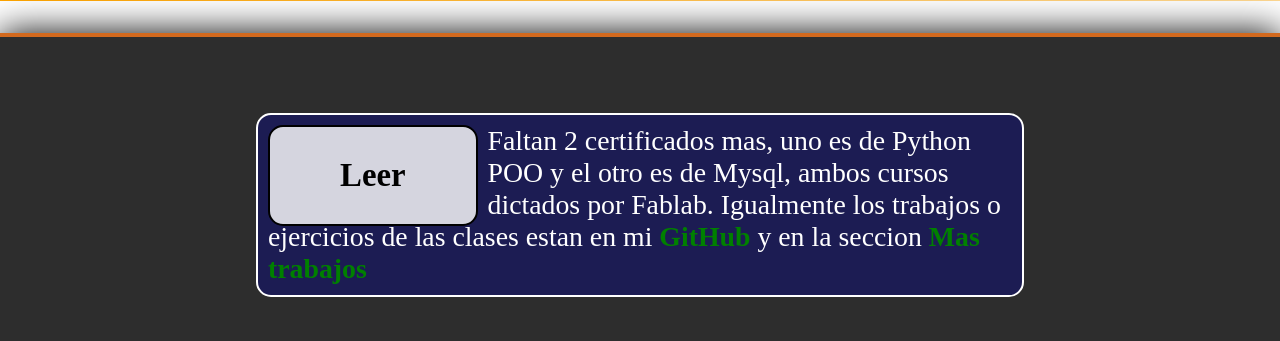
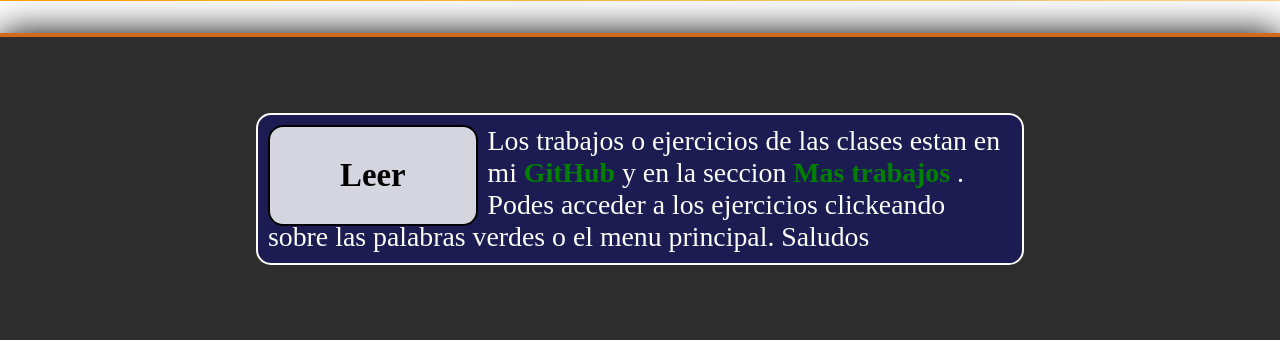
Before and after one commit to 38634169-walter/web_portfolio-conDjango, a Django app: page /info in a window 1280 px wide. Shown: the part 458-799 px from the top of the page. Run offline with Django 3.2, Linux system fonts and the light colour scheme; some libraries are stand-ins or nearby versions.

Commit message:
cambios en certificados

```diff
--- a/aplicaciones/INDEX/static/css/header--.css
+++ b/aplicaciones/INDEX/static/css/header---.css
@@ -31,7 +31,7 @@ li{
 }
 
 .nom{
-    width:30%;
+    width:24%;
     margin-top:0;
     height:1cm;
     line-height: 1cm;
@@ -39,13 +39,13 @@ li{
 }
 .nom>h1{
     color:white;
-    font-size: calc(1vw + 15px);
+    font-size: calc(1vw + 13px);
     text-align: center;
     font-weight: bold;
 }
 
 .menu{
-    width:70%;
+    width:77%;
     text-align:right;
     margin-right:10px;
     margin-top: 0;
@@ -54,7 +54,7 @@ li{
     position:relative;
     display:inline-block;
     color:white;
-    padding:0px 15px;
+    padding:0px 10px;
     font-size: calc(1vw + 7px);
     cursor:pointer;
 }
--- a/aplicaciones/INDEX/templates/index.html
+++ b/aplicaciones/INDEX/templates/index.html
@@ -25,12 +25,12 @@
                     <li>
                         <h1>Mis conocimientos</h1>
                         <p>
-                        -Conocimientos en HTML, CSS, JAVASCRIPT,
-                        ,BOOTSTRAP, JQUERY, PYTHON, DJANGO, C++ y WORDPRESS<br>
+                        -Conocimientos en C++, HTML, CSS, JAVASCRIPT
+                        , JQUERY, PYTHON POO, DJANGO, MYSQL y WORDPRESS<br>
                         -Estudio en UTN (Universidad Tecnologica Nacional)<br>
                         -Cursos realizado de fullstack HTML, CSS y Javascript
                         con Django y SQLite.<br>
-                        -Otros 3 cursos realizados de Python POO, Mysql y Wordpress.<br>
+                        -3 cursos mas realizados de Python POO, Mysql y Wordpress.<br>
                         -Uso de git-hub y git-bash para proyectos.<br>
                         -Ingles avanzado (sin problemas de tener una entrevista en ingles)
                         </p>
--- a/aplicaciones/INDEX/templates/info.html
+++ b/aplicaciones/INDEX/templates/info.html
@@ -12,10 +12,9 @@
                 <div class="titulo-seccion">
                     <h1>Leer</h1>
                     <p>
-                        Faltan 2 certificados mas, uno es de Python POO
-                        y el otro es de Mysql, ambos cursos dictados por
-                        Fablab. Igualmente los trabajos o ejercicios de las clases
+                        Los trabajos o ejercicios de las clases
                         estan en mi <a href="https://github.com/Walter-Damian-Diaz">GitHub</a> y en la seccion <a href="{% url 'INICIO:mas-trabajos' %}"> Mas trabajos</a>
+                        . Podes acceder a los ejercicios clickeando sobre las palabras verdes o el menu principal. Saludos
                     </p>
                 </div>
                 <ul class="django">
@@ -38,8 +37,8 @@
                 </ul>
                 <ul class="python">
                     <li class="textos">
-                        <p> <strong>Certificado en:</strong> Fullstack con Django</p>
-                        <p><strong>Emitido por:</strong> Polo Tic Silicon Misiones </p>
+                        <p> <strong>Certificado en:</strong> Python POO</p>
+                        <p><strong>Emitido por:</strong> Fablab </p>
                     </li>
                     <li class="imagenes">
                         <img src="{% static 'imagenes/certificados/python.JPG' %}" alt="">
@@ -47,8 +46,8 @@
                 </ul>
                 <ul class="mysql">
                     <li class="textos">
-                        <p> <strong>Certificado en:</strong> Fullstack con Django</p>
-                        <p><strong>Emitido por:</strong> Polo Tic Silicon Misiones </p>
+                        <p> <strong>Certificado en:</strong> Mysql </p>
+                        <p><strong>Emitido por:</strong> Fablab </p>
                     </li>
                     <li class="imagenes">
                         <img src="{% static 'imagenes/certificados/mysql.JPG' %}" alt="">
--- a/templates/layout.html
+++ b/templates/layout.html
@@ -13,7 +13,7 @@
         <script src="{% static 'js/menu_responsive.js' %}"></script>
         <script src="{% static 'js/intercambiar-textos.js' %}"></script>
          <!--MY CSS-->
-        <link href="{% static 'css/header--.css' %}" rel="stylesheet">
+        <link href="{% static 'css/header---.css' %}" rel="stylesheet">
         <link href="{% static 'css/footer-.css' %}" rel="stylesheet">
         {% block head %}
 
@@ -47,7 +47,7 @@
                     </li>
                     <li>
                         <div>
-                            <a href="{% url 'INICIO:info' %}" class="sin-menu"><i class="fas fa-info-circle"></i>Info</a>
+                            <a href="{% url 'INICIO:info' %}" class="sin-menu"><i class="fas fa-info-circle"></i>Certificados</a>
                         </div>
                     </li>
                     <li>
--- a/templates/layout2.html
+++ b/templates/layout2.html
@@ -13,7 +13,7 @@
         <script src="{% static 'js/menu_responsive.js' %}"></script>
         <script src="{% static 'js/intercambiar-textos.js' %}"></script>
          <!--MY CSS-->
-        <link href="{% static 'css/header--.css' %}" rel="stylesheet">
+        <link href="{% static 'css/header---.css' %}" rel="stylesheet">
         <link href="{% static 'css/footer-.css' %}" rel="stylesheet">
         {% block head %}
 
@@ -47,7 +47,7 @@
                     </li>
                     <li>
                         <div>
-                            <a href="{% url 'INICIO:info' %}" class="sin-menu"><i class="fas fa-info-circle"></i>Info</a>
+                            <a href="{% url 'INICIO:info' %}" class="sin-menu"><i class="fas fa-info-circle"></i>Certificados</a>
                         </div>
                     </li>
                     <li>
```
